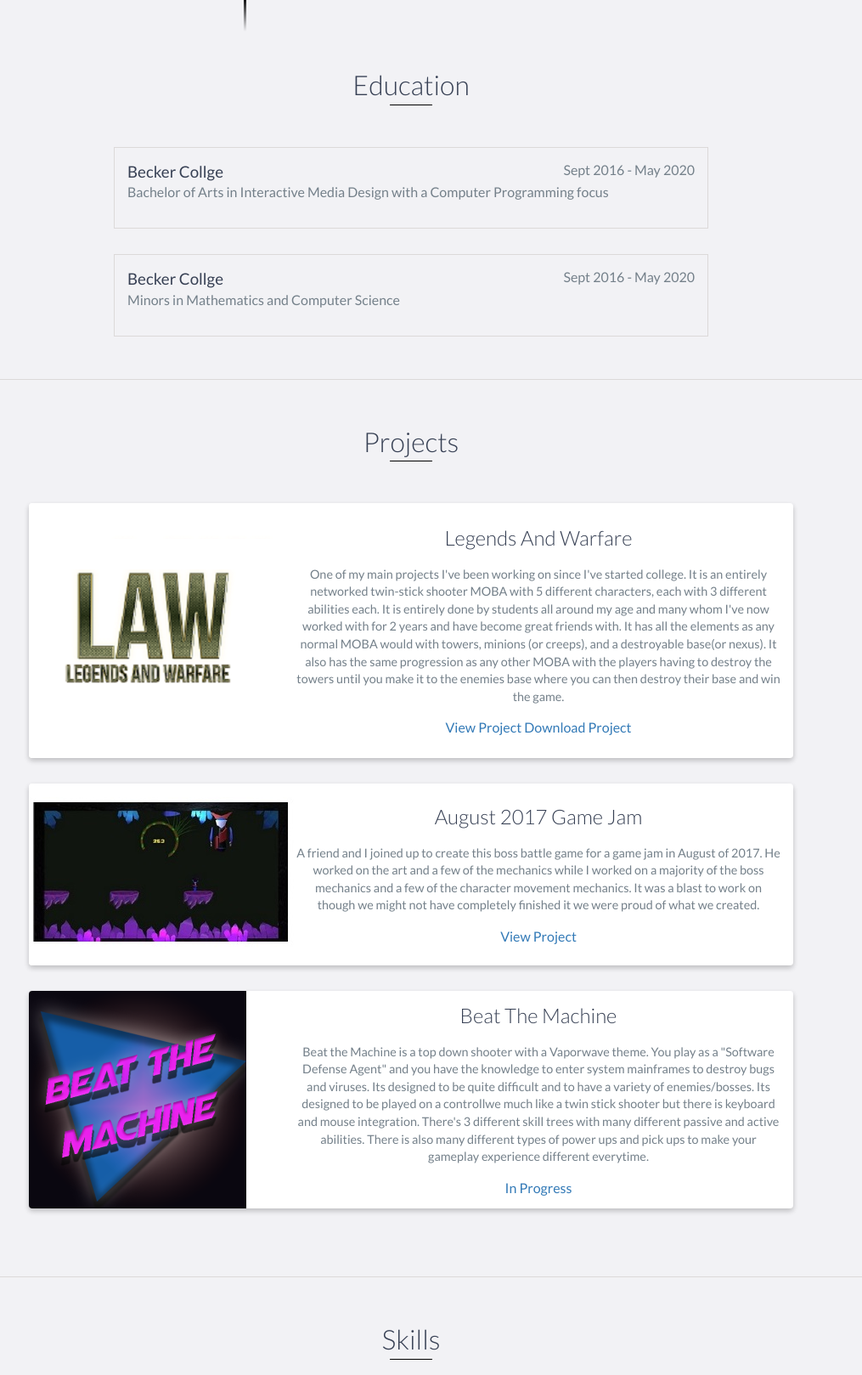
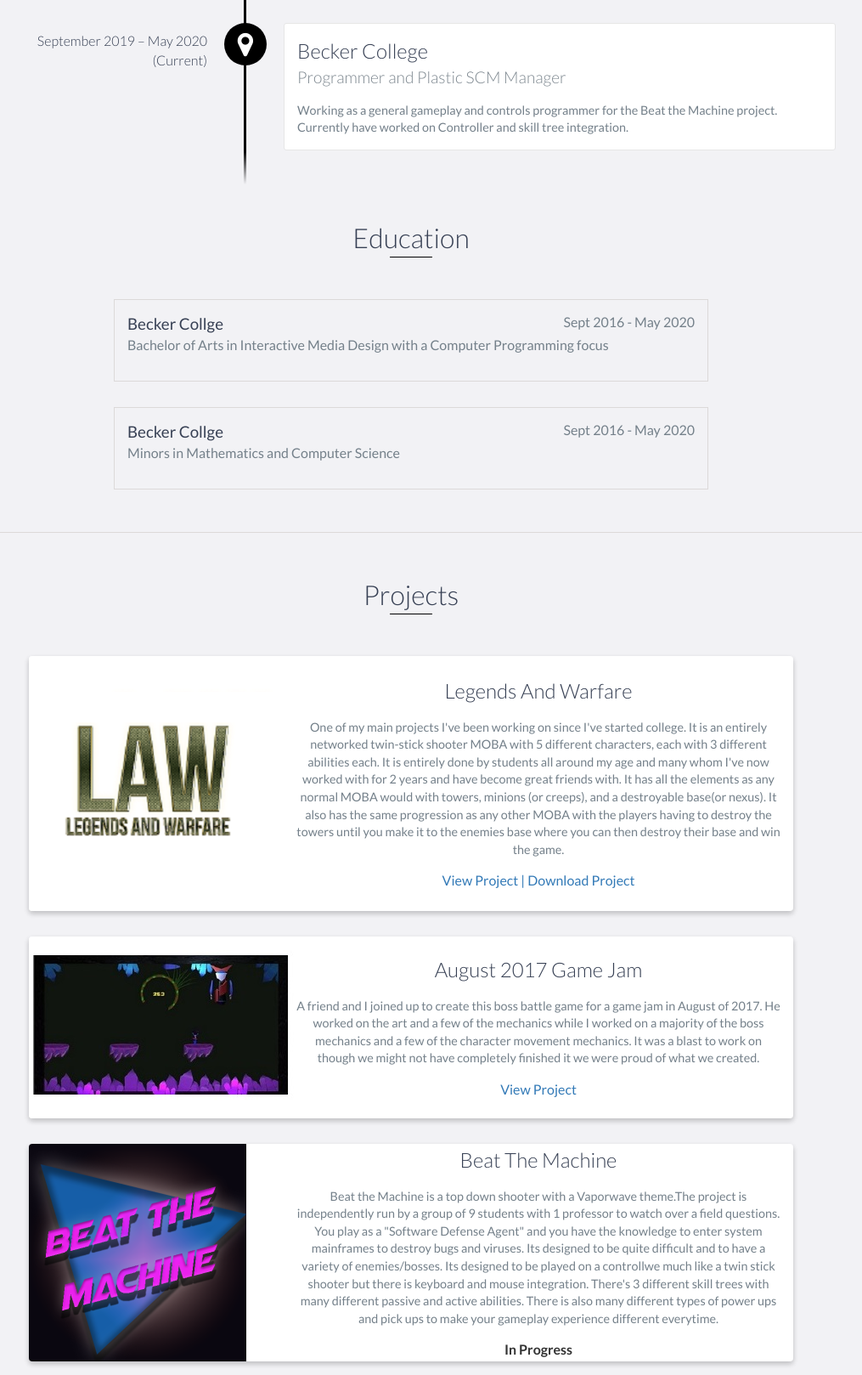
Before and after one commit to NicLee521/NicLee521.github.io, a website: page index.html in a window 1280 px wide. Shown: the part 1748-3366 px from the top of the page at 85% size, without its empty margins (156-1171 px from the left). Drawn offline with nearby package versions, Linux system fonts and the light colour scheme.

Commit message:
more stuff

```diff
--- a/index.html
+++ b/index.html
@@ -105,6 +105,13 @@
                     Worked as a general gameplay and networking programmer for the LAW project. Did mostly bug testing and creation of gameplay mechanics.
                 </p>
             </div>
+			<div data-date="September 2019 – May 2020 (Current)">
+                <h3>Becker College</h3>
+                <h4>Programmer and Plastic SCM Manager</h4>
+                <p>
+                    Working as a general gameplay and controls programmer for the Beat the Machine project. Currently have worked on Controller and skill tree integration.
+                </p>
+            </div>
 <!--
             <div data-date="September 2015 – September 2016">
                 <h3>Employer Name</h3>
@@ -161,7 +168,8 @@
                             students all around my age and many whom I've now worked with for 2 years and have become great friends with. It has all the elements as any normal MOBA would with towers, minions (or creeps), and a destroyable base(or nexus).
                             It also has the same progression as any other MOBA with the players having to destroy the towers until you make it to the enemies base where you can then destroy their base and win the game.
                         </p>
-                        <a href="https://www.youtube.com/watch?v=5dGsLRzRK4I&feature=youtu.be">View Project</a>
+                        <a href="https://www.youtube.com/watch?v=5dGsLRzRK4I&feature=youtu.be">View Project | </a>
+
 						<a href="https://drive.google.com/file/d/1aLCbrVmnyvjp67EGyedvBnaNbb4I77uB/view">Download Project</a>
                     </div>
                     <!-- End .project-info -->
@@ -192,11 +200,12 @@
                     <div class="project-info">
                         <h3>Beat The Machine</h3>
                         <p>
-                            Beat the Machine is a top down shooter with a Vaporwave theme. You play as a "Software Defense Agent" and you have the knowledge to enter system mainframes to destroy bugs and viruses. Its designed to be quite
+                            Beat the Machine is a top down shooter with a Vaporwave theme.The project is independently run by a group of 9 students with 1 professor to watch over a field questions.
+							You play as a "Software Defense Agent" and you have the knowledge to enter system mainframes to destroy bugs and viruses. Its designed to be quite
 							difficult and to have a variety of enemies/bosses. Its designed to be played on a controllwe much like a twin stick shooter but there is keyboard and mouse integration. There's 3 different skill trees with many different passive
 							and active abilities. There is also many different types of power ups and pick ups to make your gameplay experience different everytime.
                         </p>
-                        <a>In Progress</a>
+                        <b>In Progress</b>
                     </div>
                     <!-- End .project-info -->
                 </div>
@@ -218,6 +227,7 @@
             <li>Unreal Engine</li>
             <li>Unity Engine</li>
             <li>Visual Studio</li>
+			<li>Plastic SCM</li>
         </ul>
     </div>
     <!-- End #skills -->
```
Also changed, not shown: 1 other file.
